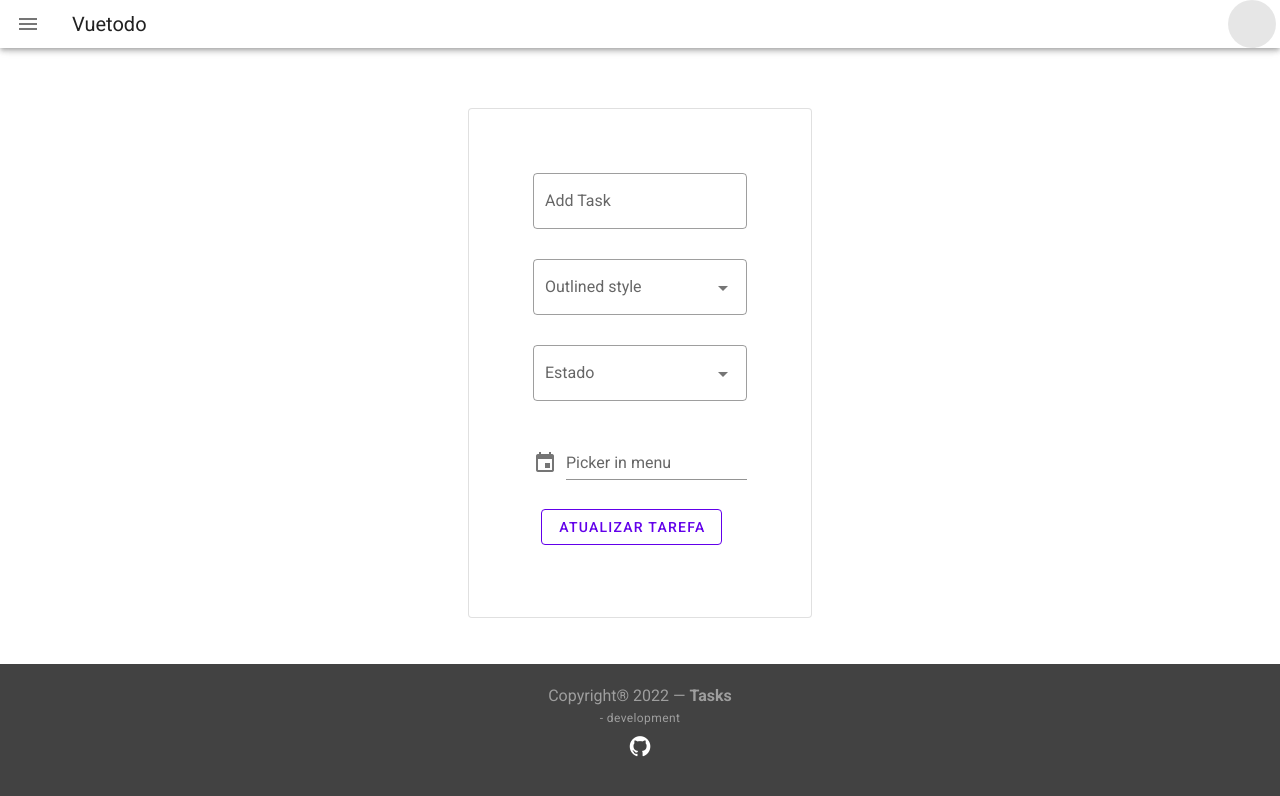
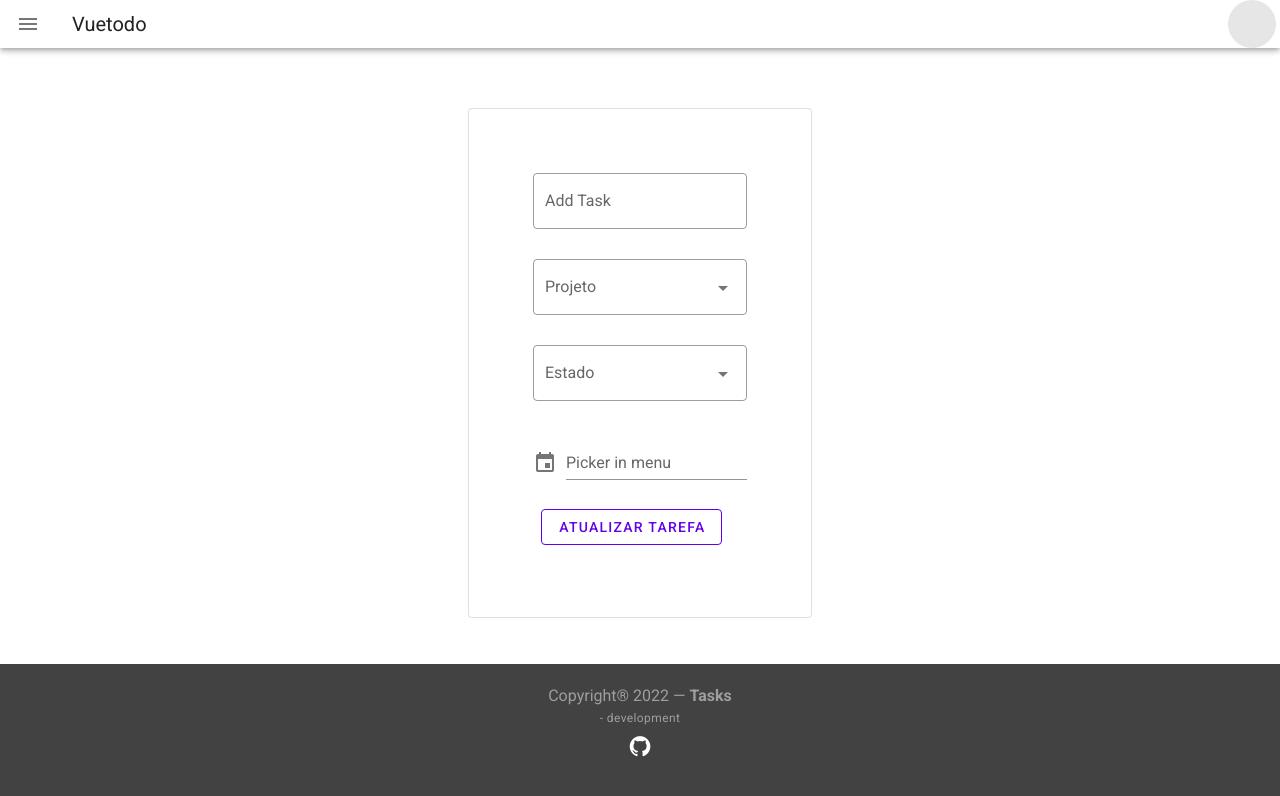
Before and after one commit to ClaraSantosmf/ToDoVuetify, a Vue app: page /update/1 in a window 1280 px wide. Shown: the top 796 px of the page. Built offline with nearby package versions, Linux system fonts and the light colour scheme; no server answers.

Commit message:
arrumei o select de projetos

```diff
--- a/src/views/addTaskView.vue
+++ b/src/views/addTaskView.vue
@@ -9,8 +9,8 @@
 
     <v-select
       v-model="task.project"
-      :items="projetosItems"
-      label="Outlined style"
+      :items="items"
+      label="Projetos"
       outlined
     ></v-select>
 
@@ -82,8 +82,8 @@ export default {
   data() {
     return {
       dialog: false,
-      addProject: { title: "" },
-      items: ["Foo", "Bar", "Fizz", "Buzz"],
+      addProject: { title: "Front-End", title:"Back-end", title:"Dados" },
+      items: ["Front-End", "Back-End", "Dados"],
       projetos: [],
       menu: [],
       task: {
--- a/src/views/updateView.vue
+++ b/src/views/updateView.vue
@@ -10,7 +10,7 @@
     <v-select
       v-model="tasks.project"
       :items="items"
-      label="Outlined style"
+      label="Projeto"
       outlined
     ></v-select>
 
```
Also changed, not shown: src/views/TasksListView.vue (+7 -2 lines).
